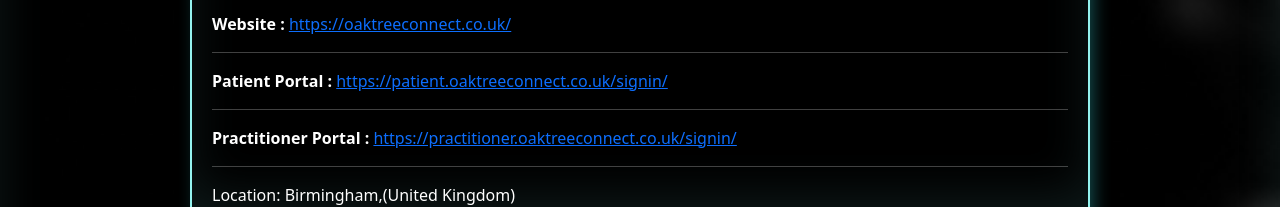
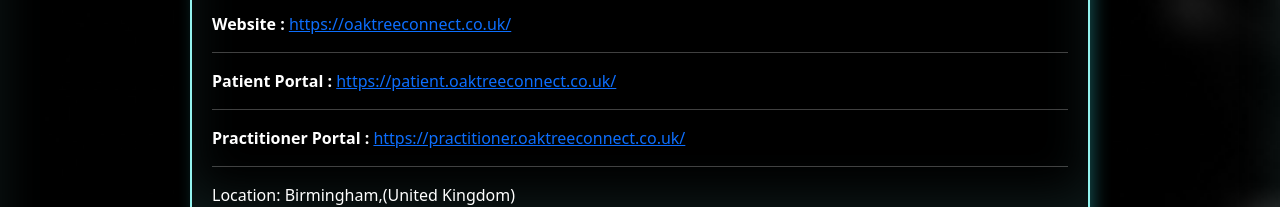
Before and after one commit to divs94/portfolio-divya, a React (Create React App) app: page /experience in a window 1280 px wide. Shown: the part 502-709 px from the top of the page. Built offline with nearby package versions, Linux system fonts and the light colour scheme.

Commit message:
corrected links on experience

```diff
--- a/src/Components/Experience.jsx
+++ b/src/Components/Experience.jsx
@@ -35,13 +35,13 @@
 
                 <strong>Patient Portal :</strong>{" "}
                 <a target="_/blank" href="https://patient.oaktreeconnect.co.uk/signin">
-                https://patient.oaktreeconnect.co.uk/signin/
+                https://patient.oaktreeconnect.co.uk/
                 </a>
               <hr />
 
                 <strong>Practitioner Portal :</strong>{" "}
                 <a target="_/blank" href="https://practitioner.oaktreeconnect.co.uk/signin">
-                https://practitioner.oaktreeconnect.co.uk/signin/
+                https://practitioner.oaktreeconnect.co.uk/
                 </a>
 
               <hr />
```
